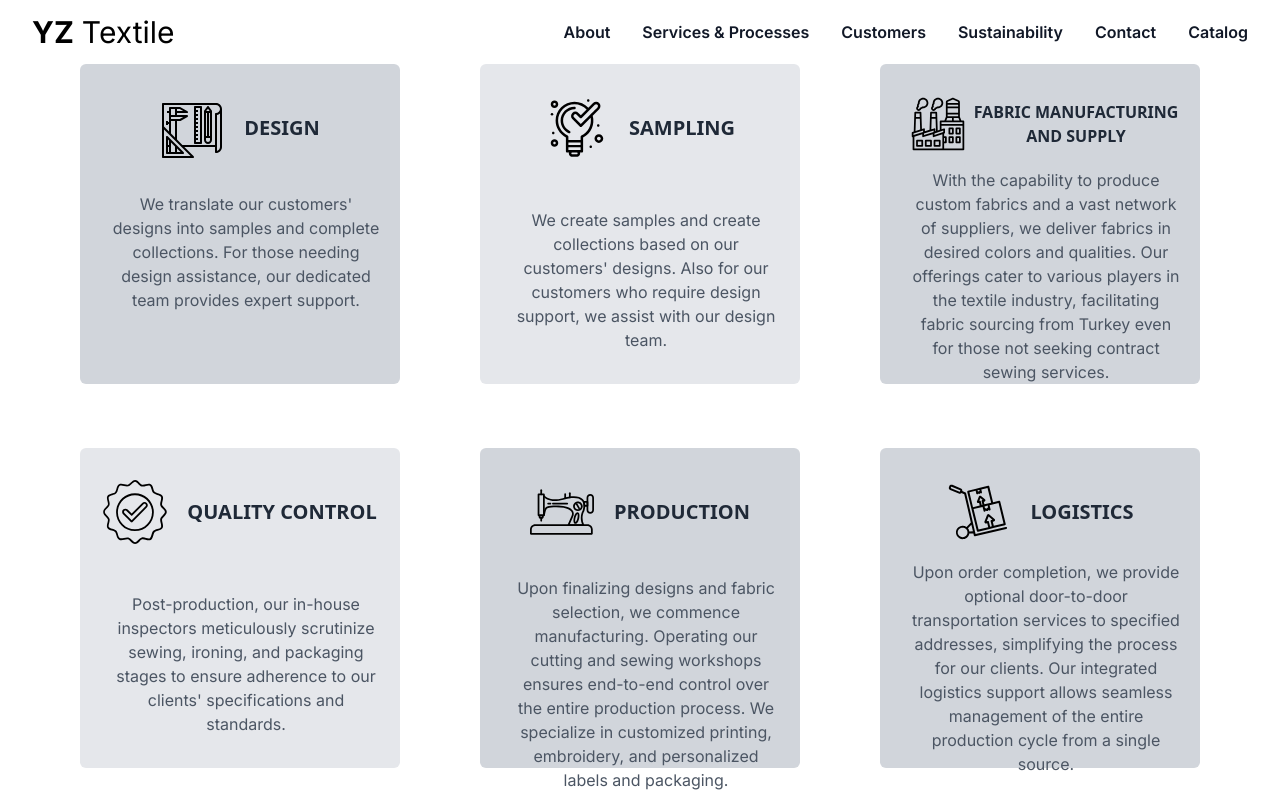
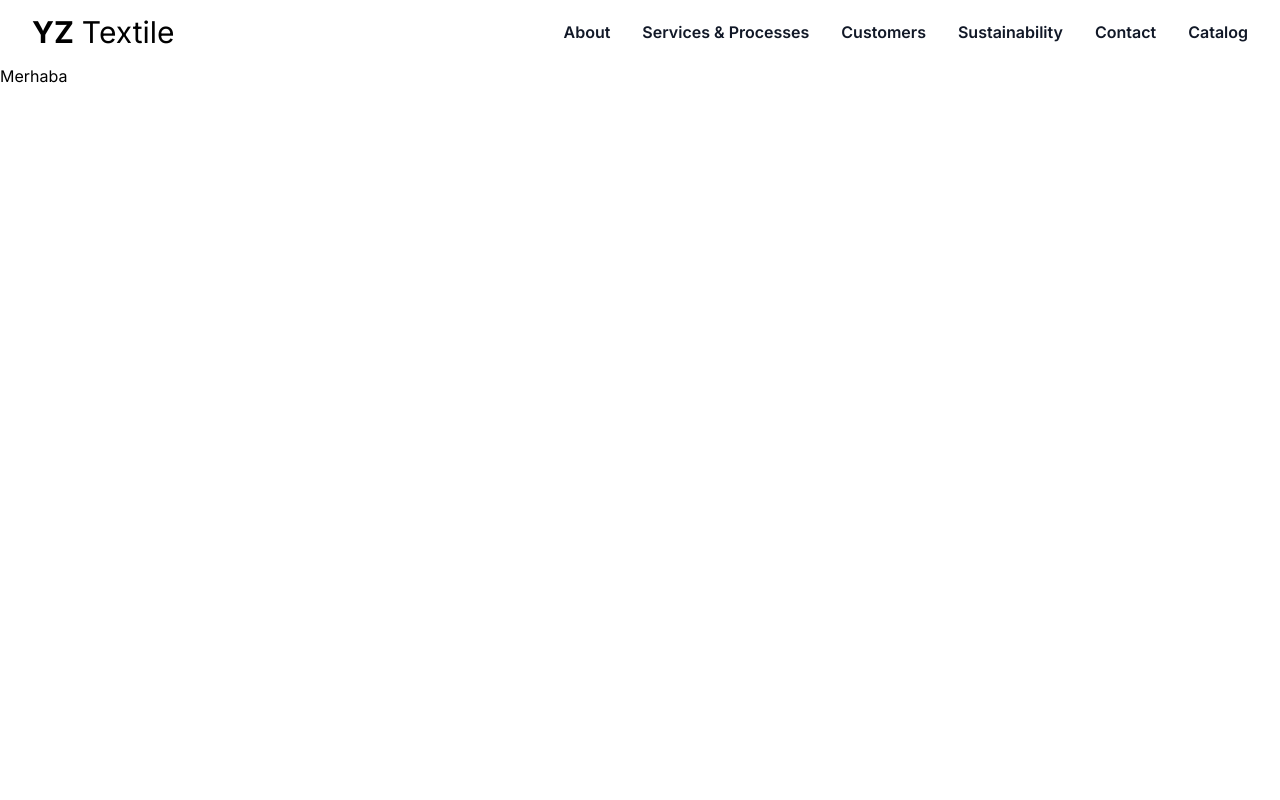
Before and after one commit to MuratOzte/YZ-textile, a Next.js app: page / in a window 1280 px wide. Built offline with nearby package versions, Linux system fonts and the light colour scheme.

Commit message:
feat: Add Customers component
This commit adds a new component called Customers. The component renders a simple div with the text "Merhaba". This addition enhances the codebase by providing a new reusable component for future use.

```diff
--- a/src/app/page.tsx
+++ b/src/app/page.tsx
@@ -2,6 +2,7 @@
 import About from '@/components/About/About';
 import Boxes from '@/components/Boxes/Boxes';
 import NewBoxes from '@/components/Boxes/NewBoxes';
+import Customers from '@/components/Customers/Customers';
 import Nav from '@/components/Nav/Nav';
 import ImageCarousel from '@/components/Slide/ImageCarousel';
 import { useEffect } from 'react';
@@ -13,7 +14,8 @@ export default function Home() {
             {/* <ImageCarousel /> */}
             {/* <About /> */}
             {/* <Boxes /> */}
-            <NewBoxes />
+            {/* <NewBoxes /> */}
+            <Customers />
         </>
     );
 }
--- a/src/components/Boxes/NewBoxes.tsx
+++ b/src/components/Boxes/NewBoxes.tsx
@@ -85,7 +85,6 @@ const NewBoxes = () => {
                         sourcing from Turkey even for those not seeking contract
                         sewing services.
                     </div>
-
                 </motion.div>
             </div>
             {/*second row*/}
--- /dev/null
+++ b/src/components/Customers/Customers.tsx
@@ -0,0 +1,5 @@
+const Customers = () => {
+    return <div>Merhaba</div>
+}
+
+export default Customers;
```
